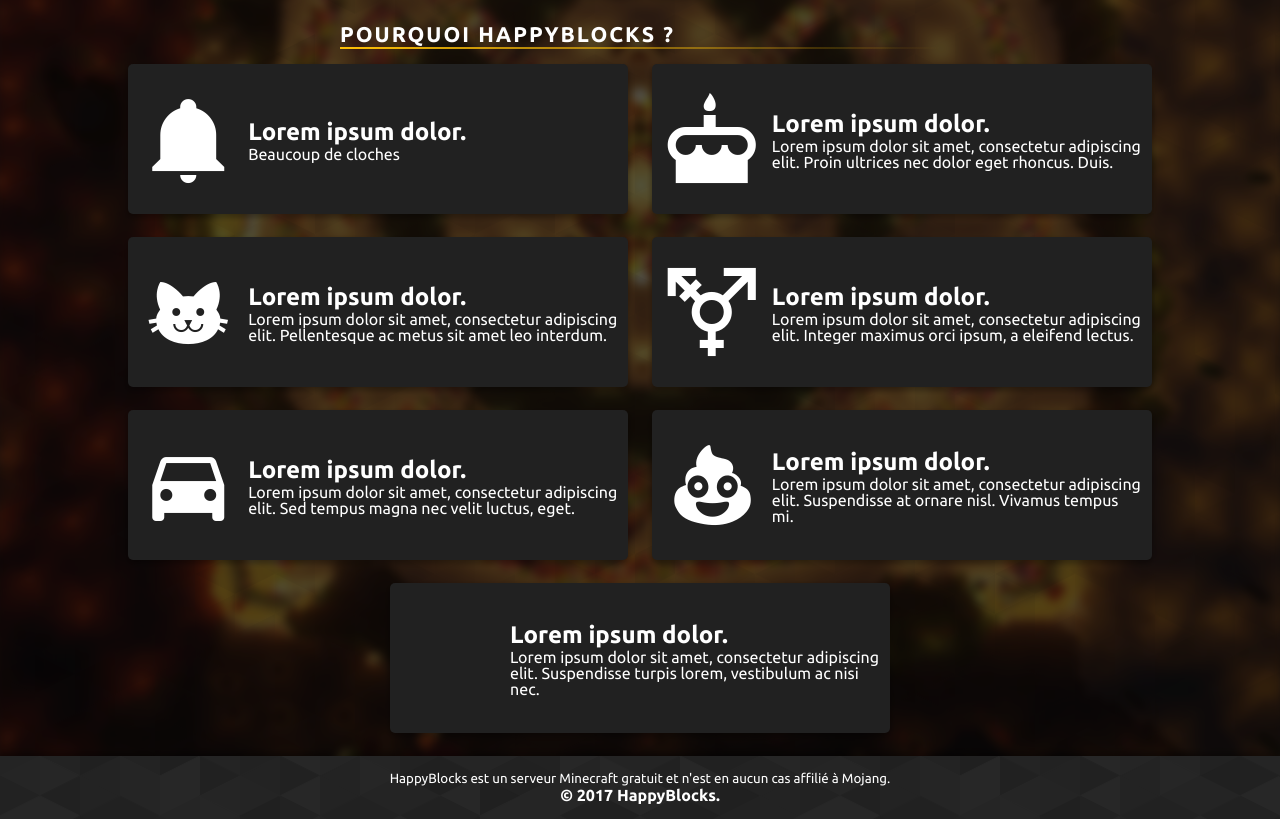
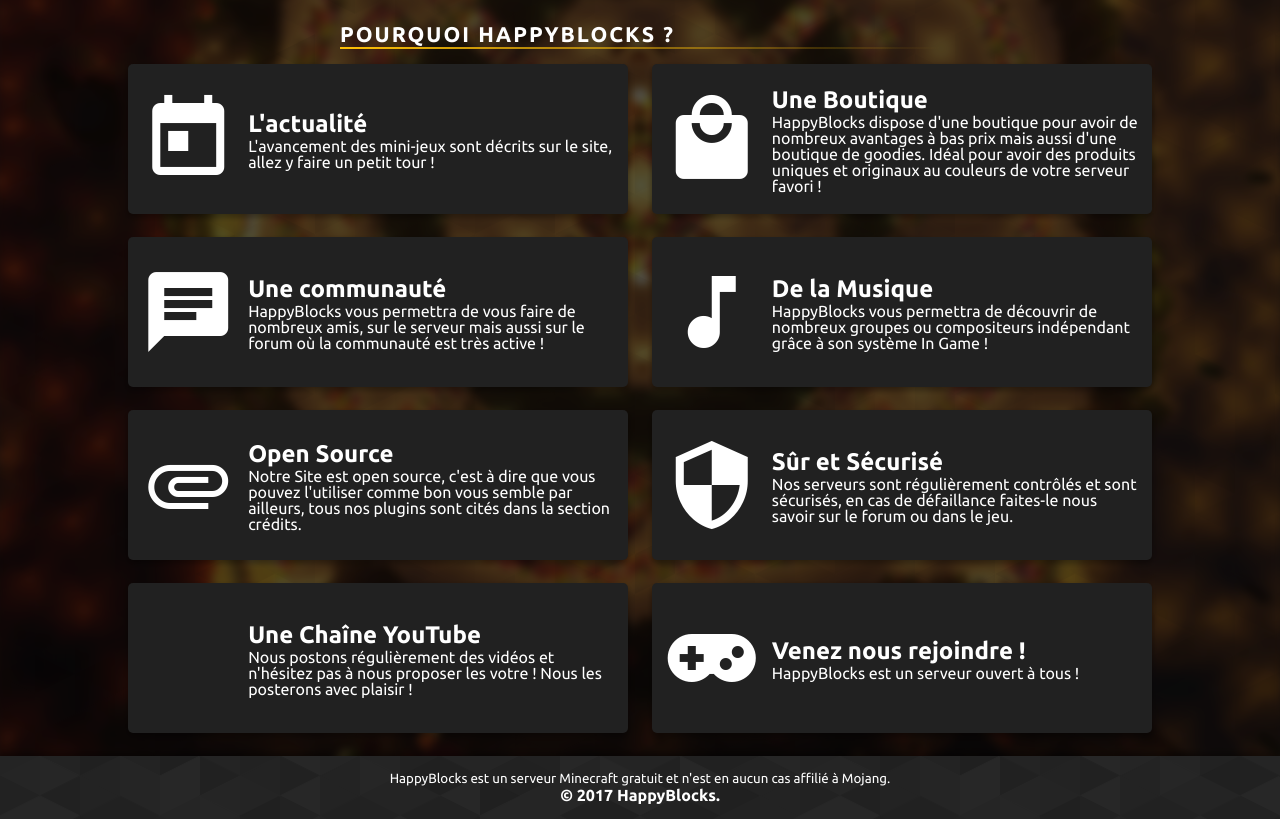
Before and after one commit to HappyBlocks-Mc/HappyBlocks-Mc.github.io, a Jekyll site: the page built from index.md, in a window 1280 px wide and 1400 px high, scrolled down 2101 px. Shown: the part 581-1400 px from the top of the window. Built offline with Jekyll 4.4.1, drawn with Linux system fonts in a browser that asks for light colours; nearby versions of some CDN libraries; comment, search, counter and statistics services are not loaded.

Commit message:
New icons & text on why HappyBlocks ?

```diff
--- a/index.md
+++ b/index.md
@@ -66,33 +66,38 @@ games:
     badge: Minecraft Tout Simplement !
 
 features:
-  - icon: bell
-    text: Lorem ipsum dolor.
-    subtext: Beaucoup de cloches
+  - icon: calendar-today
+    text: L'actualité
+    subtext: L'avancement des mini-jeux sont décrits sur le site, allez y faire un petit tour !
 
-  - icon: cake
-    text: Lorem ipsum dolor.
-    subtext: Lorem ipsum dolor sit amet, consectetur adipiscing elit. Proin ultrices nec dolor eget rhoncus. Duis.
+  - icon: shopping
+    text: Une Boutique
+    subtext: HappyBlocks dispose d'une boutique pour avoir de nombreux avantages à bas prix mais aussi d'une boutique de goodies. Idéal pour avoir des produits uniques et originaux au couleurs de votre serveur favori !
 
-  - icon: cat
-    text: Lorem ipsum dolor.
-    subtext: Lorem ipsum dolor sit amet, consectetur adipiscing elit. Pellentesque ac metus sit amet leo interdum.
+  - icon: message-text
+    text: Une communauté
+    subtext: HappyBlocks vous permettra de vous faire de nombreux amis, sur le serveur mais aussi sur le forum où la communauté est très active !
 
-  - icon: gender-transgender
-    text: Lorem ipsum dolor.
-    subtext: Lorem ipsum dolor sit amet, consectetur adipiscing elit. Integer maximus orci ipsum, a eleifend lectus.
+  - icon: music-note
+    text: De la Musique
+    subtext: HappyBlocks vous permettra de découvrir de nombreux groupes ou compositeurs indépendant grâce à son système In Game !
 
-  - icon: car
-    text: Lorem ipsum dolor.
-    subtext: Lorem ipsum dolor sit amet, consectetur adipiscing elit. Sed tempus magna nec velit luctus, eget.
+  - icon: attachment
+    text: Open Source
+    subtext: Notre Site est open source, c'est à dire que vous pouvez l'utiliser comme bon vous semble par ailleurs, tous nos plugins sont cités dans la section crédits.
 
-  - icon: emoticon-poop
-    text: Lorem ipsum dolor.
-    subtext: Lorem ipsum dolor sit amet, consectetur adipiscing elit. Suspendisse at ornare nisl. Vivamus tempus mi.
+  - icon: security
+    text: Sûr et Sécurisé
+    subtext: Nos serveurs sont régulièrement contrôlés et sont sécurisés, en cas de défaillance faites-le nous savoir sur le forum ou dans le jeu.
 
-  - icon: voice
-    text: Lorem ipsum dolor.
-    subtext: Lorem ipsum dolor sit amet, consectetur adipiscing elit. Suspendisse turpis lorem, vestibulum ac nisi nec.
+  - icon: youtube-play
+    text: Une Chaîne YouTube
+    subtext: Nous postons régulièrement des vidéos et n'hésitez pas à nous proposer les votre ! Nous les posterons avec plaisir !
+    link: "https://www.youtube.com/channel/UCWg0P5_BesetG-ov-H4wcXQ"
+
+  - icon: gamepad-variant
+    text: Venez nous rejoindre !
+    subtext: HappyBlocks est un serveur ouvert à tous !
 ---
 
 {% include diapo.html content=page.diapo %}
```
